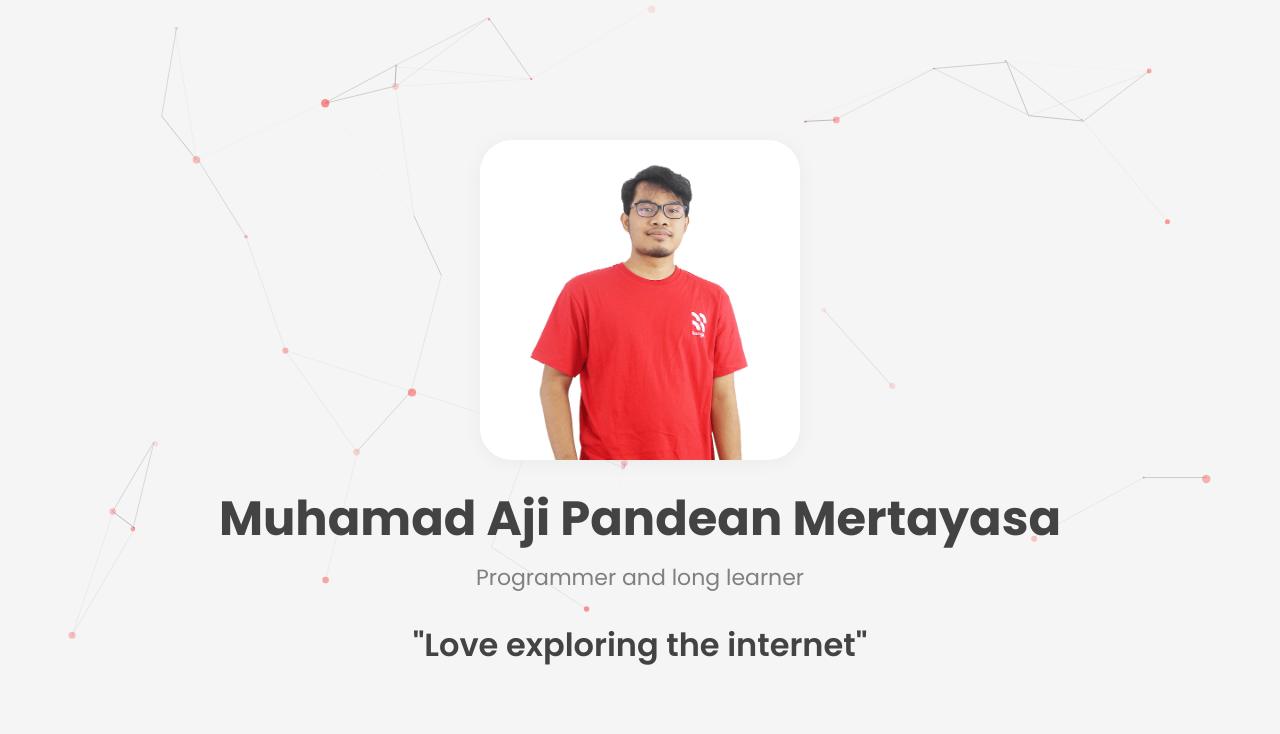
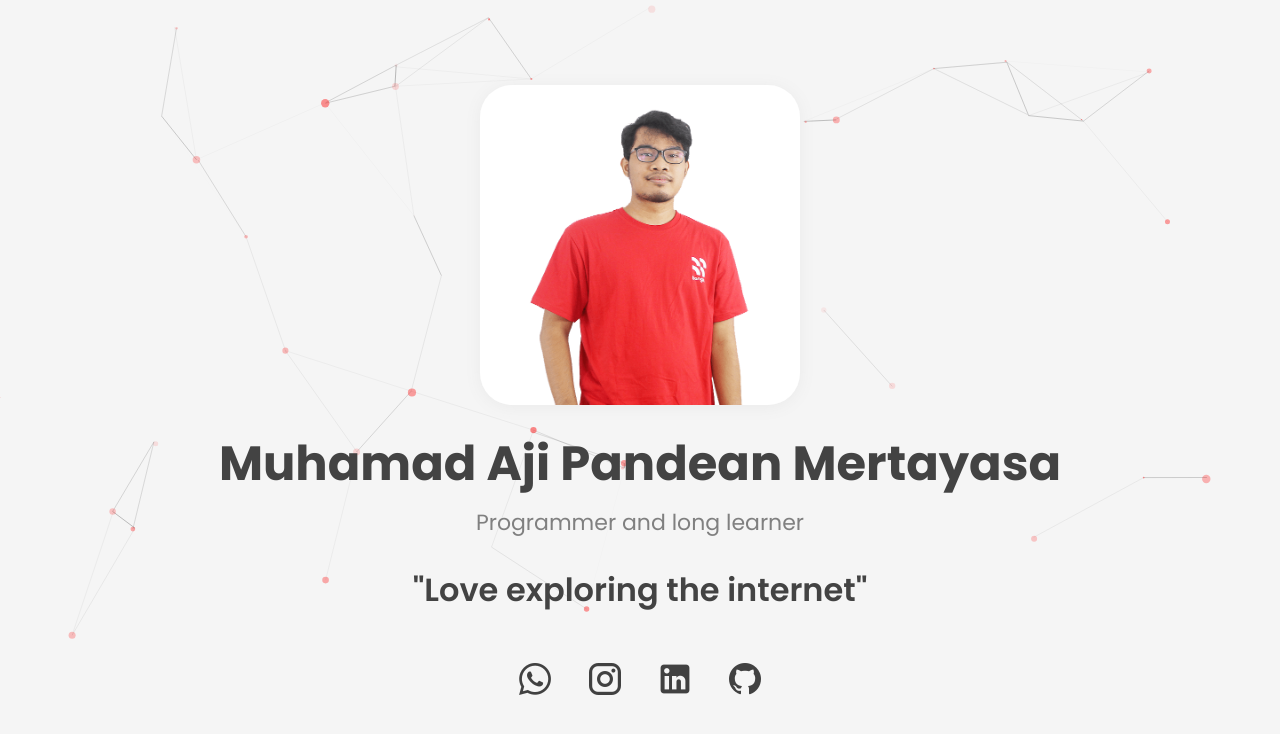
Before and after one commit to ajipandean/ajipandean.github.io, a plain HTML site: page index.html in a window 1280 px wide. Drawn offline with Linux system fonts and the light colour scheme.

Commit message:
added social media items (#1)

```diff
--- a/index.html
+++ b/index.html
@@ -21,10 +21,22 @@
       <img src="assets/images/photo.png" alt="Muhamad Aji Pandean Mertayasa" class="photo">
       <h1 class="name">Muhamad Aji Pandean Mertayasa</h1>
       <h4 class="roles">Programmer and long learner</h4>
+      <h3 class="activity">"Love exploring the internet"</h3>
 
-      <div class="divider"></div>
-
-      <h3 class="activity">"Love exploring the internet"</h3>
+      <div class="contact-list">
+        <a href="https://wa.me/6289671859516" class="contact-list-item" rel="noreferrer noopener" target="_blank">
+          <img src="assets/icons/whatsapp.png" alt="WhatsApp">
+        </a>
+        <a href="https://instagram.com/ajipandean23" class="contact-list-item" rel="noreferrer noopener" target="_blank">
+          <img src="assets/icons/instagram.png" alt="WhatsApp">
+        </a>
+        <a href="https://www.linkedin.com/in/ajipandean/" class="contact-list-item" rel="noreferrer noopener" target="_blank">
+          <img src="assets/icons/linkedin.png" alt="WhatsApp">
+        </a>
+        <a href="https://github.com/ajipandean" class="contact-list-item" rel="noreferrer noopener" target="_blank">
+          <img src="assets/icons/github.png" alt="WhatsApp">
+        </a>
+      </div>
     </div>
   </div>
 
--- a/styles/style.css
+++ b/styles/style.css
@@ -3,10 +3,11 @@
 }
 
 .divider {
-  width: 100%;
-  height: 1;
-  margin: 16px 0;
-  background-color: #aaa;
+  width: 5%;
+  height: 8px;
+  margin: 32px auto;
+  background-color: #ff0000;
+  border-radius: 100px;
 }
 
 .outer-container {
@@ -50,4 +51,25 @@
   font-size: 32px;
   font-weight: 600;
   color: #434343;
+  margin-bottom: 40px;
 }
+
+.contact-label {
+  font-size: 24px;
+  font-weight: bold;
+  color: #434343;
+}
+
+.contact-list .contact-list-item {
+  display: inline-block;
+  border-radius: 16px;
+  border: 1px solid transparent;
+  transition: all 0.15s linear;
+}
+.contact-list .contact-list-item:hover {
+  background-color: #e0e0e0;
+  border: 1px solid #c0c0c0;
+}
+.contact-list .contact-list-item:active {
+  background-color: #b0b0b0;
+}
```
Also changed, not shown: assets/icons/github.png (added), assets/icons/instagram.png (added), assets/icons/linkedin.png (added), assets/icons/whatsapp.png (added).
